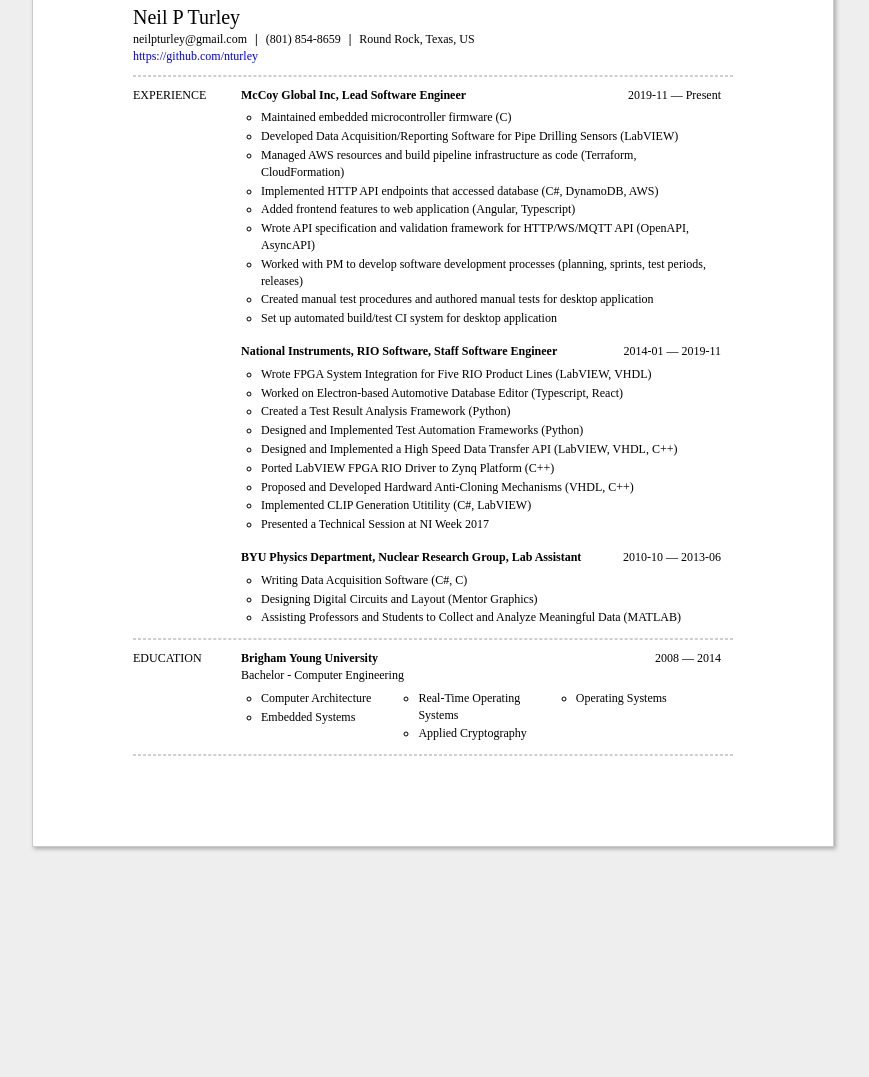
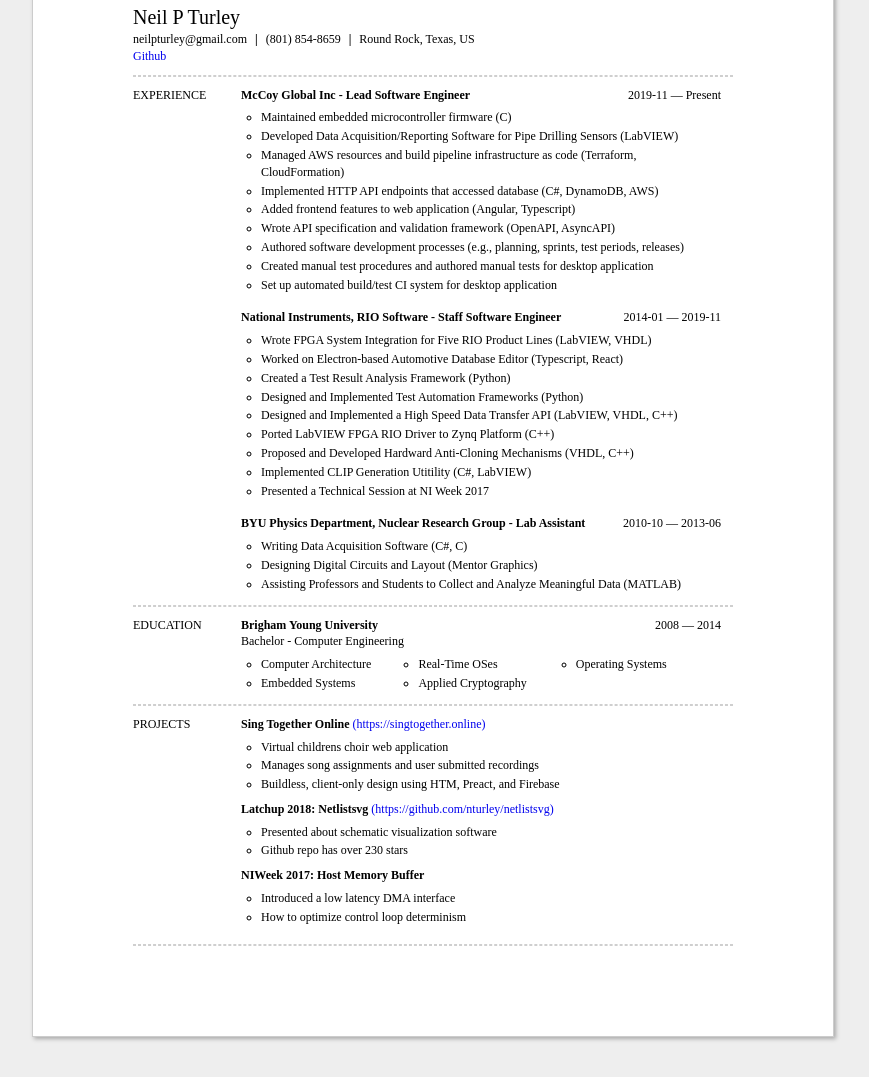
Before and after one commit to nturley/nturley.github.io, a website: page index.html in a window 1280 px wide. Shown: the part 118-1195 px from the top of the page, without its empty margins (207-1076 px from the left). Before the commit the page ends 1005 px from the top, so only its background shows below. Drawn offline with Linux system fonts and the light colour scheme.

Commit message:
add projects

```diff
--- a/index.html
+++ b/index.html
@@ -115,6 +115,10 @@
   page-break-inside: avoid;
 }
 
+.projectsBlock {
+  margin-bottom: 8px;
+}
+
 /* Media Queries */
 @media only screen and (max-width: 40em) {
   body {
@@ -183,7 +187,7 @@
     </div>
       <div id='profilesBlock'>
             <span class='url'>
-              <a href='https://github.com/nturley'>https://github.com/nturley</a>
+              <a href='https://github.com/nturley'>Github</a>
             </span>
 
       </div>
@@ -199,7 +203,7 @@
 			<div class="jobBlock">
 	      <div class='blockHeader'>
 	        <span class='title'>
-	          McCoy Global Inc, Lead Software Engineer
+	          McCoy Global Inc - Lead Software Engineer
 	        </span>
 	        <span class='date'>
 	          2019-11 &mdash; Present
@@ -212,8 +216,8 @@
 	        <li>Managed AWS resources and build pipeline infrastructure as code (Terraform, CloudFormation)</li>
 	        <li>Implemented HTTP API endpoints that accessed database (C#, DynamoDB, AWS)</li>
 	        <li>Added frontend features to web application (Angular, Typescript)</li>
-	        <li>Wrote API specification and validation framework for HTTP/WS/MQTT API (OpenAPI, AsyncAPI)</li>
-	        <li>Worked with PM to develop software development processes (planning, sprints, test periods, releases)</li>
+	        <li>Wrote API specification and validation framework (OpenAPI, AsyncAPI)</li>
+	        <li>Authored software development processes (e.g., planning, sprints, test periods, releases)</li>
 	        <li>Created manual test procedures and authored manual tests for desktop application</li>
 	        <li>Set up automated build/test CI system for desktop application</li>
 	      </ul>
@@ -222,7 +226,7 @@
 			<div class="jobBlock">
 	      <div class='blockHeader'>
 	        <span class='title'>
-	          National Instruments, RIO Software, Staff Software Engineer
+	          National Instruments, RIO Software - Staff Software Engineer
 	        </span>
 	        <span class='date'>
 	          2014-01 &mdash; 2019-11
@@ -245,7 +249,7 @@
 			<div class="jobBlock">
 	      <div class='blockHeader'>
 	        <span class='title'>
-	          BYU Physics Department, Nuclear Research Group, Lab Assistant
+	          BYU Physics Department, Nuclear Research Group - Lab Assistant
 	        </span>
 	        <span class='date'>
 	          2010-10 &mdash; 2013-06
@@ -287,7 +291,7 @@
             <li class='course'>Embedded Systems</li>
           </ul>
           <ul class='coursesList'>
-            <li class='course'>Real-Time Operating Systems</li>
+            <li class='course'>Real-Time OSes</li>
             <li class='course'>Applied Cryptography</li>
           </ul>
           <ul class='coursesList'>
@@ -300,6 +304,46 @@
 	</div>
   <div class='sectionLine'></div>
 
+	<div id='projects' class="sectionBlock">
+    <div class='sectionName'>
+      <span>PROJECTS</span>
+    </div>
+    <div class='sectionContent'>
+      <div class='projectsBlock'>
+        <span class='title'>Sing Together Online</span>
+        <a class="projectUrl" href="https://singtogether.online">(https://singtogether.online)</a>
+        <div id='highlightsBlock'>
+          <ul class='highlightsList'>
+            <li class='highlight'>Virtual childrens choir web application</li>
+            <li class='highlight'>Manages song assignments and user submitted recordings</li>
+            <li class='highlight'>Buildless, client-only design using HTM, Preact, and Firebase</li>
+          </ul>
+        </div>
+      </div>
+      <div class='projectsBlock'>
+        <span class='title'>Latchup 2018: Netlistsvg</span>
+        <a class="projectUrl" href="https://github.com/nturley/netlistsvg">(https://github.com/nturley/netlistsvg)</a>
+        <div id='highlightsBlock'>
+          <ul class='highlightsList'>
+            <li class='highlight'>Presented about schematic visualization software</li>
+            <li class='highlight'>Github repo has over 230 stars</li>
+          </ul>
+        </div>
+      </div>
+      <div class='projectsBlock'>
+        <span class='title'>NIWeek 2017: Host Memory Buffer</span>
+
+        <div id='highlightsBlock'>
+          <ul class='highlightsList'>
+            <li class='highlight'>Introduced a low latency DMA interface</li>
+            <li class='highlight'>How to optimize control loop determinism</li>
+          </ul>
+        </div>
+      </div>
+    </div>
+	</div>
+  <div class='sectionLine'></div>
+
 
 
 
--- a/package.json
+++ b/package.json
@@ -5,7 +5,7 @@
     "build": "resume export index.html -t onepage"
   },
   "dependencies": {
-    "jsonresume-theme-onepage": "0.0.3",
+    "jsonresume-theme-onepage": "nturley/jsonresume-theme-onepage#master",
     "resume-cli": "^2.0.0"
   }
 }
```
Also changed, not shown: resume.json (+32 -5 lines), 1 other file.
